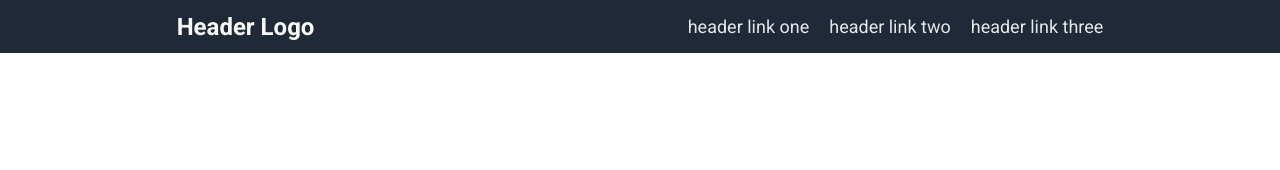
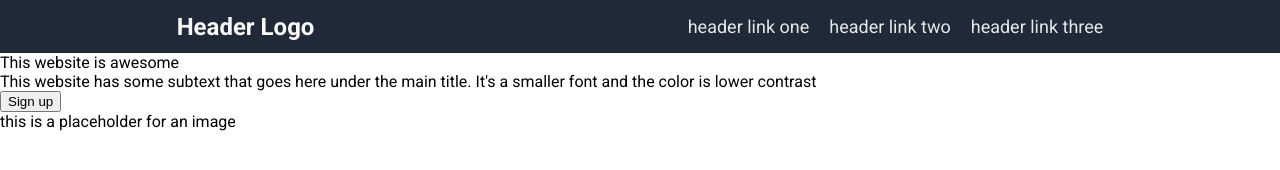
Before and after one commit to ohgrmait/landing-page, a plain HTML site: page index.html in a window 1280 px wide. Drawn offline with Linux system fonts and the light colour scheme.

Commit message:
Add HTML for the hero section

```diff
--- a/index.html
+++ b/index.html
@@ -16,5 +16,15 @@
         </ul>
       </div>
     </div>
+    <div class="hero">
+      <div class="main">
+        <div class="text">This website is awesome</div>
+        <div class="subtext">This website has some subtext that goes here under the main title. It's a smaller font and the color is lower contrast</div>
+        <button class="sign-up">Sign up</button>
+      </div>
+      <div class="placeholder">
+        this is a placeholder for an image
+      </div>
+    </div>
   </body>
 </html>
```
